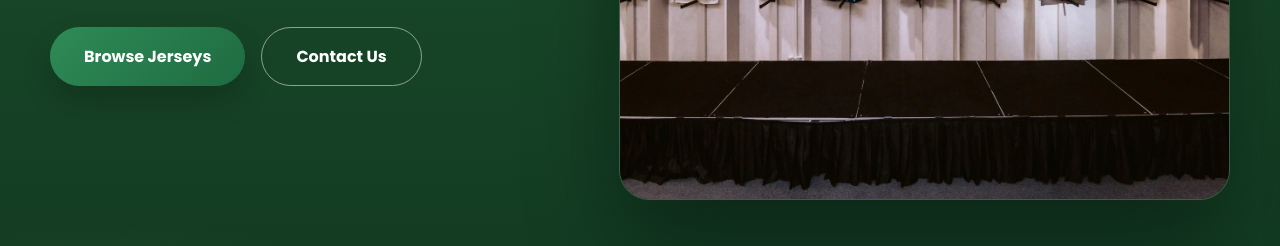
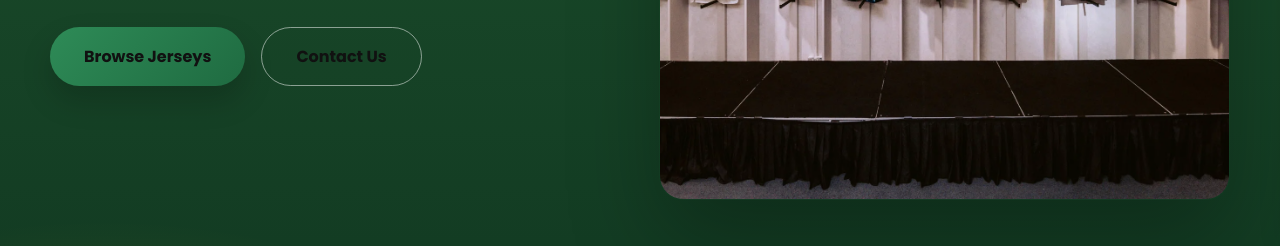
Before and after one commit to rodj12daniel-cloud/world-cup-store, a website: page store.html in a window 1280 px wide. Shown: the part 554-800 px from the top of the page. Drawn offline with nearby package versions, Linux system fonts and the light colour scheme.

```diff
--- a/store.html
+++ b/store.html
@@ -11,7 +11,7 @@
     <link rel="stylesheet" href="https://unpkg.com/leaflet/dist/leaflet.css">
     <link rel="stylesheet" href="style.css">
 </head>
-<body>
+<body class="store-page">
     <header>
         <a href="index.html" class="logo">
             <img src="Pics/logo.jpg" alt="World Cup Store logo">
@@ -35,6 +35,7 @@
     </header>
 
     <section class="store-hero">
+        <div class="store-hero-inner">
         <div class="store-hero-copy">
             <span class="eyebrow">Flagship Location</span>
             <h1>Shop In Person at World Cup Store</h1>
@@ -46,6 +47,7 @@
         </div>
         <div class="store-hero-media">
             <img src="Pics/contact/store.jpg" alt="World Cup Store interior">
+        </div>
         </div>
     </section>
 
--- a/style.css
+++ b/style.css
@@ -705,7 +705,6 @@ button:hover {
     .close-review { right: 10px; top: 10px; }
 }
 
-
 /* PRODUCT INFO */
 
 .product-info {
@@ -1083,10 +1082,6 @@ button:hover {
 
 .store-hero {
     position: relative;
-    display: grid;
-    grid-template-columns: 1fr 1.2fr;
-    align-items: center;
-    gap: 60px;
     padding: 100px 50px;
     background:
         radial-gradient(700px 300px at 85% -10%, rgba(74, 222, 128, 0.18), transparent 60%),
@@ -1095,6 +1090,15 @@ button:hover {
     color: #fff;
     min-height: 660px;
     overflow: hidden;
+}
+
+.store-hero-inner {
+    display: grid;
+    grid-template-columns: 1fr 1.2fr;
+    align-items: center;
+    gap: 60px;
+    max-width: 1300px;
+    margin: 0 auto;
 }
 
 .store-hero::after {
@@ -1186,25 +1190,22 @@ button:hover {
 
 .store-hero-media {
     display: flex;
-    justify-content: center;
+    justify-content: flex-end; /* push image to the right side of its column */
+    padding-left: 40px; /* add breathing room from left */
 }
 
 .store-hero-media img {
     width: 100%;
-    max-width: 760px;
     height: 560px;
     object-fit: cover;
-    border-radius: 30px;
-    border: 1px solid rgba(255,255,255,0.16);
-    box-shadow: 0 40px 90px rgba(0,0,0,0.38);
-}
-
-/* Ensure hero buttons use white text for readable contrast (overrides generic button color) */
-.store-hero .button,
-.store-hero .button.primary,
-.store-hero .button.secondary {
-    color: #fff;
-    -webkit-text-fill-color: #fff;
+    border-radius: 24px;
+    border: 1px solid rgba(0,0,0,0.06);
+    box-shadow: 0 40px 90px rgba(0,0,0,0.28);
+    transition: transform 0.35s ease;
+}
+
+.store-hero-media img:hover {
+    transform: translateY(-4px);
 }
 
 .store-details-section,
@@ -1213,6 +1214,8 @@ button:hover {
     padding: 80px 50px;
     text-align: center;
 }
+
+/* header parity: rely on global header rules so all pages match */
 
 .store-details-grid,
 .service-grid {
@@ -1349,7 +1352,7 @@ button:hover {
 }
 
 @media (max-width: 1100px) {
-    .store-hero,
+    .store-hero-inner,
     .map-panel {
         grid-template-columns: 1fr;
     }
@@ -1377,6 +1380,9 @@ button:hover {
 
     .store-hero {
         padding: 56px 22px;
+    }
+
+    .store-hero-inner {
         gap: 40px;
     }
 
```
Also changed, not shown: index.html (+1 -1 lines).
